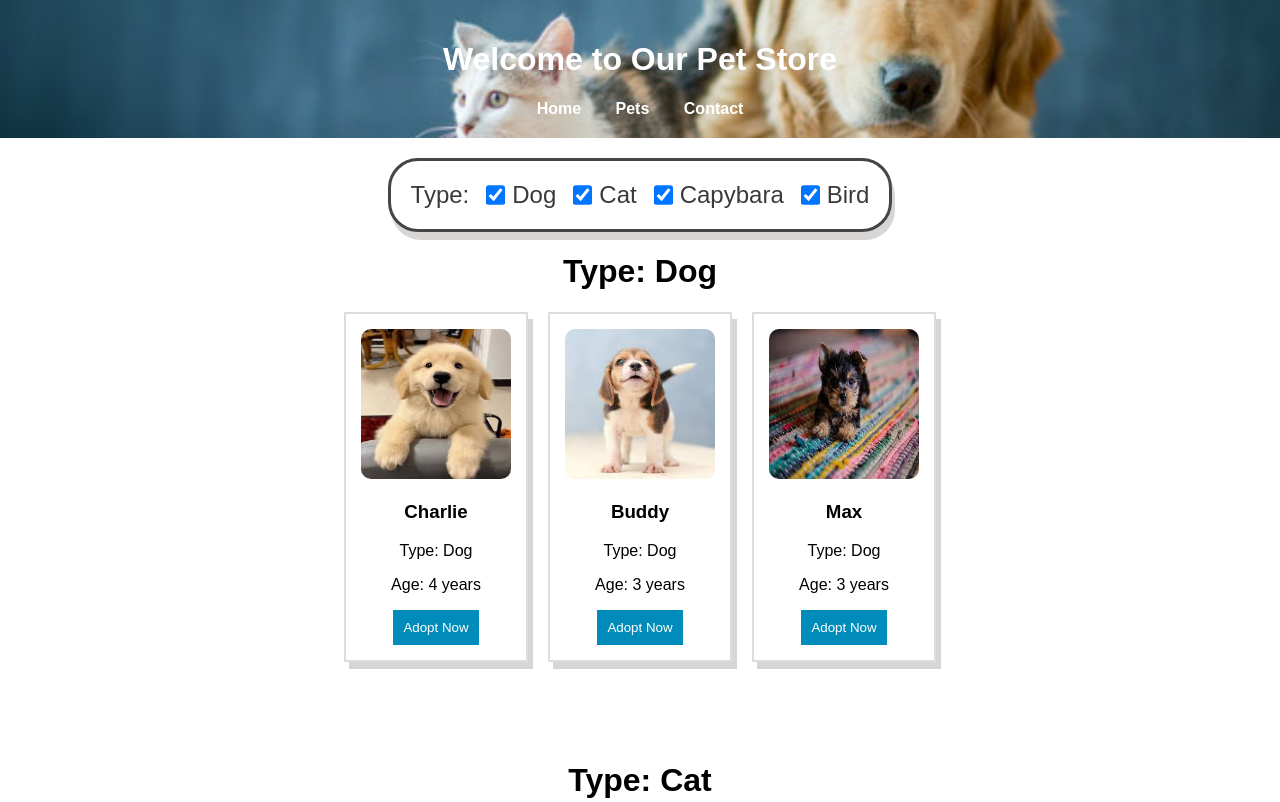
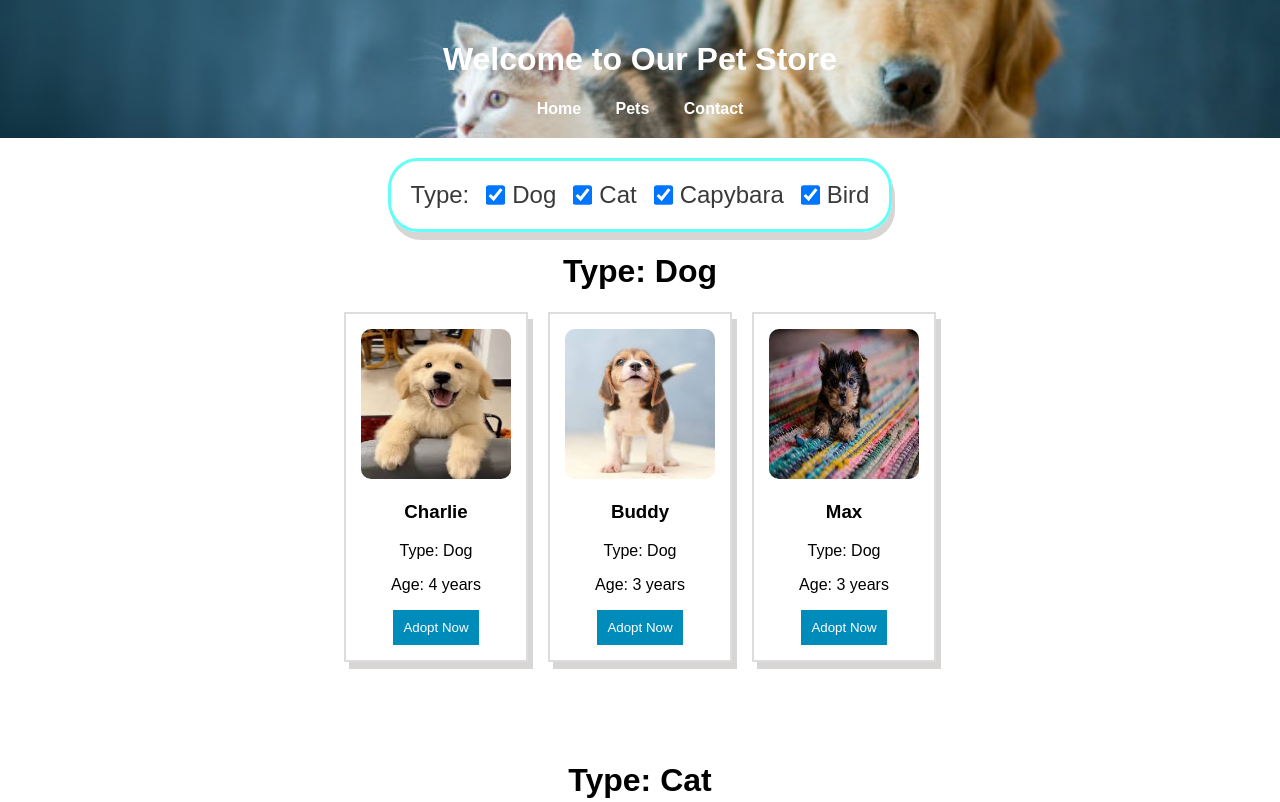
Before and after one commit to Minn01/pet_store_asm, a plain HTML site: page pets.html in a window 1280 px wide. Shown: the top 802 px of the page. Drawn offline with nearby package versions, Linux system fonts and the light colour scheme.

Commit message:
changed checkbox border color

```diff
--- a/styles.css
+++ b/styles.css
@@ -111,7 +111,7 @@ button:hover {
 
 .filter-checkboxes {
     margin-top: 20px;
-    border: 3px solid rgb(69, 69, 69);
+    border: 3px solid rgb(97, 255, 247);
     border-radius: 30px;
     width: max-content;
     padding: 20px;
```
